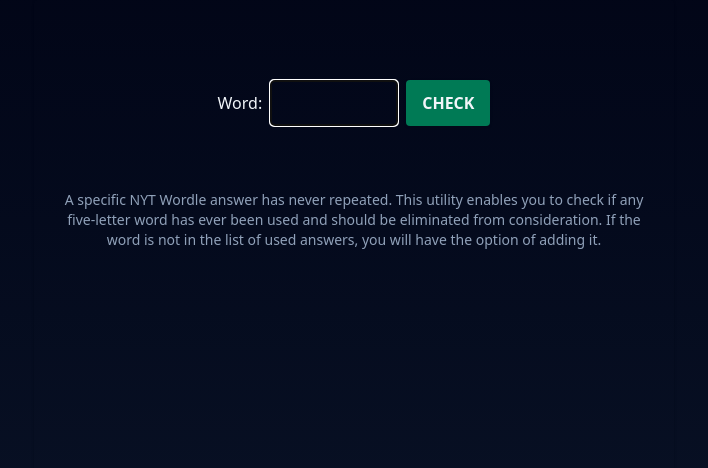
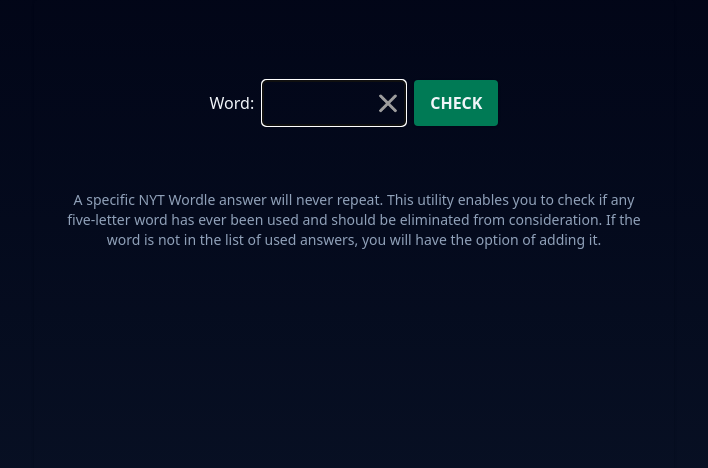
Before and after one commit to nate816/wordle-answer-checker, a website with bundled scripts: page index.html in a window 1280 px wide. Shown: the whole page, without its empty margins (286-994 px from the left). Built offline with nearby package versions, Linux system fonts and the light colour scheme.

Commit message:
fix: language, UI

```diff
--- a/index.html
+++ b/index.html
@@ -4,6 +4,7 @@
         <meta charset="UTF-8">
         <meta name="viewport" content="width=device-width, initial-scale=1.0">
         <link href="./main.css" rel="stylesheet">
+        <link href="./all.min.css" rel="stylesheet">
     </head>
 
     <body class="flex bg-linear-to-b from-slate-950 to-slate-900 text-slate-100">
@@ -15,23 +16,29 @@
         >
             <div class="flex items-center mx-auto w-fit">
                 <label for="req_word">Word: </label>
-                <input type="text" id="req_word"
-                    class="w-32 py-2 px-3 mx-2 border border-dotted border-emerald-600 rounded text-lg tracking-widest uppercase caret-white"
-                />
-                <button type="submit" class="bg-emerald-700 px-4 py-[11px] rounded shadow uppercase font-bold">
+                <div class="flex items-center relative">
+                    <input type="text" id="req_word" maxlength="5"
+                        class="w-36 py-2 px-3 mx-2 border border-dotted border-emerald-600 rounded text-lg tracking-widest uppercase caret-white"
+                    />
+                    <img class="absolute right-3 w-7 h-7 p-1 cursor-pointer"
+                        src="./img/FaTimes.png"
+                        onclick="document.getElementById('req_word').value = ''"
+                    />
+                </div>
+                <button type="submit" class="bg-emerald-700 px-4 py-[11px] rounded shadow uppercase font-bold cursor-pointer">
                     check
                 </button>
             </div>
 
             <p id="instructions" class="flex text-sm text-slate-400 mt-16 text-center">
-                A specific NYT Wordle answer has never repeated. This utility enables you to check if any five-letter word has ever been used and should be eliminated from consideration. If the word is not in the list of used answers, you will have the option of adding it.
+                A specific NYT Wordle answer will never repeat. This utility enables you to check if any five-letter word has ever been used and should be eliminated from consideration. If the word is not in the list of used answers, you will have the option of adding it.
             </p>
 
             <p id="info" class="block w-fit mx-auto mt-10">
             </p>
 
             <button type="button" id="add" onclick="addToUsed(document.getElementById('req_word').value); return false;"
-                class="hidden bg-emerald-700 mt-6 mx-auto px-4 py-2 rounded shadow uppercase font-bold"
+                class="hidden bg-emerald-700 mt-6 mx-auto px-4 py-2 rounded shadow uppercase font-bold cursor-pointer"
             >
                 add to used answers
             </button>
```
Also changed, not shown: img/FaTimes.png (added).
